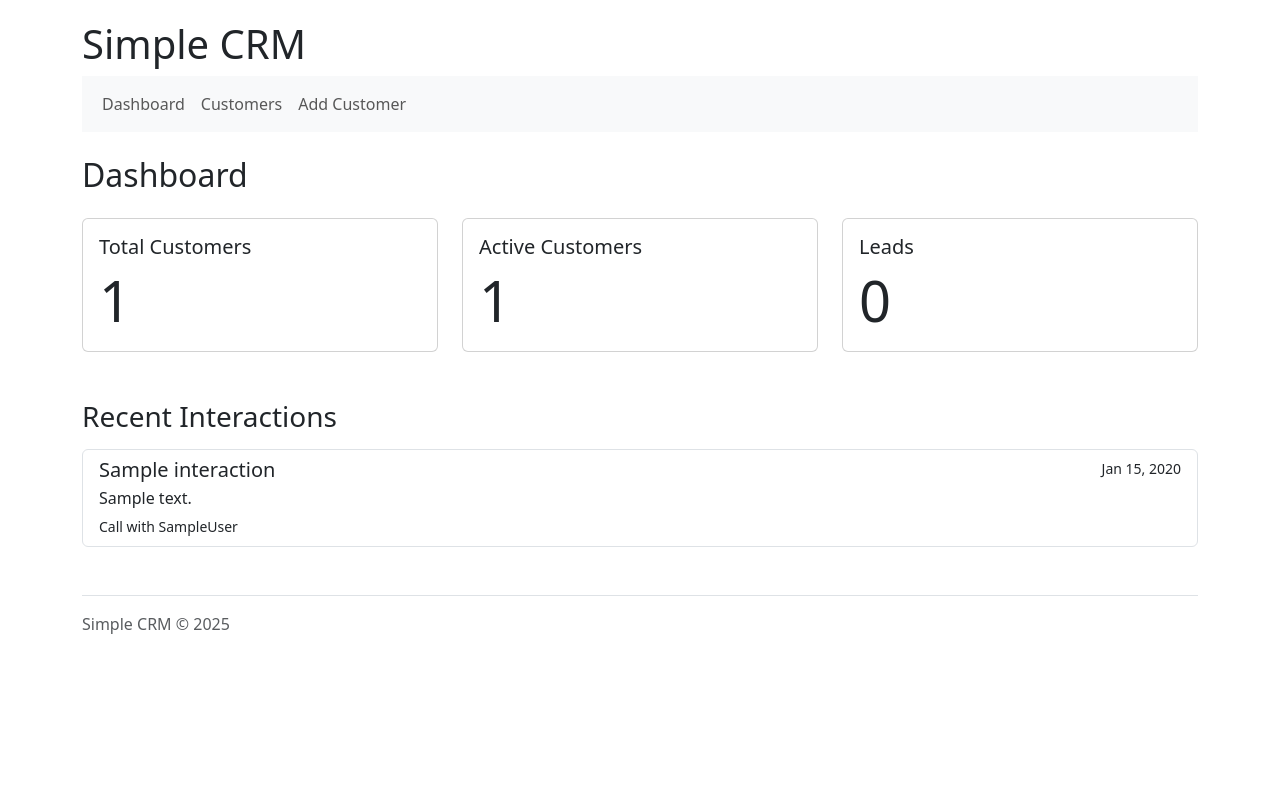
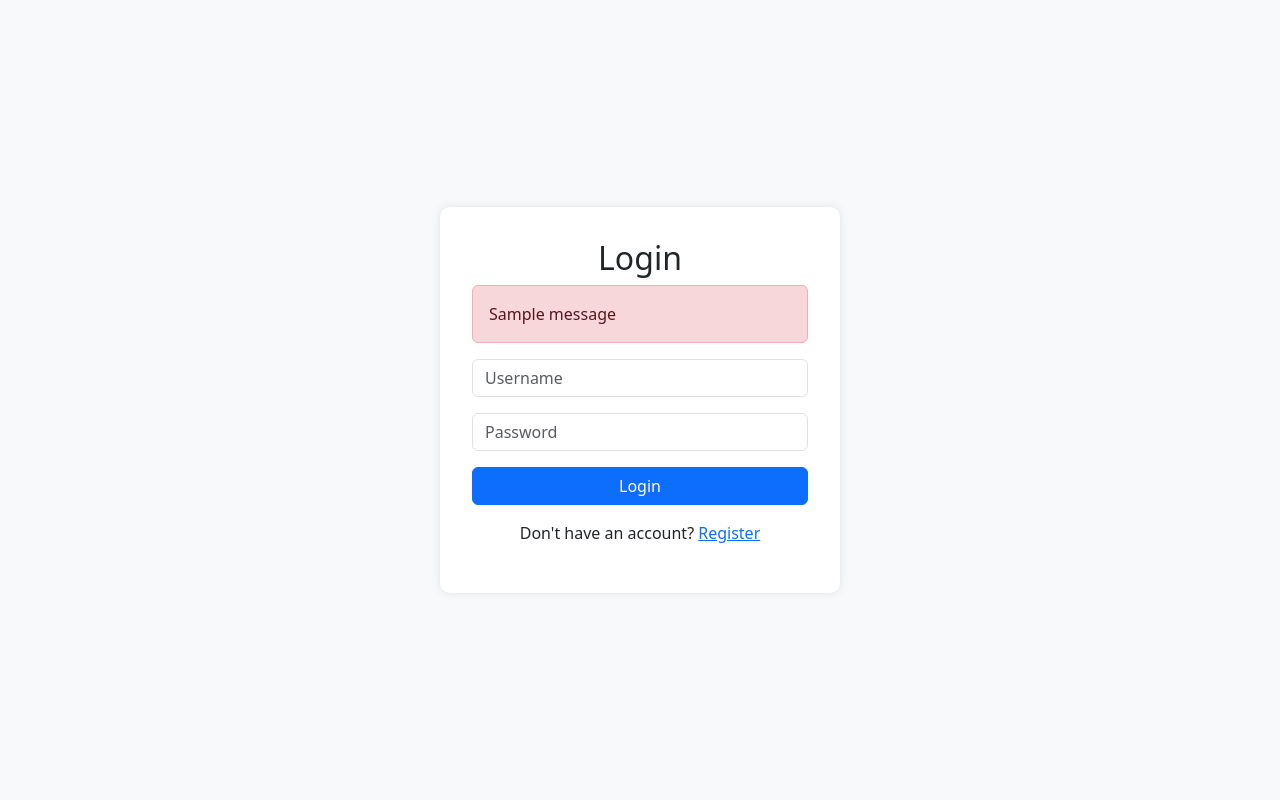
Before and after one commit to shriharsh-dev/simple-crm, a Django app: page /crm/ in a window 1280 px wide. Run offline with Django 5.2, Linux system fonts and the light colour scheme; tables that the repository leaves empty hold one stand-in row (values such as "Sample post"); one stand-in notice (Sample message) is shown.

Commit message:
Added login and register option

```diff
--- a/simplecrm/crm/models.py
+++ b/simplecrm/crm/models.py
@@ -1,26 +1,27 @@
 from django.db import models
+from django.contrib.auth.models import User
 from django.utils import timezone
 
-# Create your models here.
 class Customer(models.Model):
     STATUS_CHOICE = (
-        ('active','Active'),
-        ('inactive','Inactive'),
-        ('lead','Lead'),
+        ('active', 'Active'),
+        ('inactive', 'Inactive'),
+        ('lead', 'Lead'),
     )
 
+    user = models.ForeignKey(User, on_delete=models.CASCADE)  # Link customer to a user
     first_name = models.CharField(max_length=100)
     last_name = models.CharField(max_length=100)
     email = models.EmailField(unique=True)
     phone = models.CharField(max_length=20, blank=True)
     company = models.CharField(max_length=100, blank=True)
-    status = models.CharField(max_length=10, choices=STATUS_CHOICE, default='lead' )
+    status = models.CharField(max_length=10, choices=STATUS_CHOICE, default='lead')
     notes = models.TextField(blank=True)
     created_at = models.DateTimeField(auto_now_add=True)
     update_at = models.DateTimeField(auto_now=True)
 
     def __str__(self):
-        return f"{self.first_name}{self.last_name}"
+        return f"{self.first_name} {self.last_name} ({self.user.username})"  # Show owner in string representation
 
 
 class Interaction(models.Model):
@@ -31,6 +32,7 @@ class Interaction(models.Model):
         ('note', 'Note'),
     )
 
+    user = models.ForeignKey(User, on_delete=models.CASCADE)  # Link interaction to a user
     customer = models.ForeignKey(Customer, on_delete=models.CASCADE, related_name='interactions')
     interaction_type = models.CharField(max_length=10, choices=TYPE_CHOICES)
     subject = models.CharField(max_length=200)
@@ -38,4 +40,4 @@ class Interaction(models.Model):
     date = models.DateTimeField(default=timezone.now)
 
     def __str__(self):
-        return f"{self.interaction_type} with {self.customer} on {self.date.strftime('%Y-%m-%d')}"
+        return f"{self.interaction_type} with {self.customer.first_name} {self.customer.last_name} on {self.date.strftime('%Y-%m-%d')}"
--- /dev/null
+++ b/simplecrm/crm/templates/crm/auth_base.html
@@ -0,0 +1,35 @@
+<!DOCTYPE html>
+<html lang="en">
+<head>
+    <meta charset="UTF-8">
+    <meta name="viewport" content="width=device-width, initial-scale=1.0">
+    <title>{% block title %}Auth{% endblock %}</title>
+    <!-- Bootstrap CSS -->
+    <link href="https://cdn.jsdelivr.net/npm/bootstrap@5.3.0/dist/css/bootstrap.min.css" rel="stylesheet">
+    <style>
+        body {
+            background-color: #f8f9fa;
+            display: flex;
+            justify-content: center;
+            align-items: center;
+            height: 100vh;
+        }
+        .auth-container {
+            width: 100%;
+            max-width: 400px;
+            padding: 2rem;
+            background: white;
+            border-radius: 10px;
+            box-shadow: 0px 0px 10px rgba(0, 0, 0, 0.1);
+        }
+    </style>
+</head>
+<body>
+    <div class="auth-container">
+        {% block content %}{% endblock %}
+    </div>
+
+    <!-- Bootstrap JS -->
+    <script src="https://cdn.jsdelivr.net/npm/bootstrap@5.3.0/dist/js/bootstrap.bundle.min.js"></script>
+</body>
+</html>
--- a/simplecrm/crm/templates/crm/base.html
+++ b/simplecrm/crm/templates/crm/base.html
@@ -24,6 +24,9 @@
                         <li class="nav-item">
                             <a class="nav-link" href="{% url 'customer-create' %}">Add Customer</a>
                         </li>
+                        <li class="nav-item">
+                            <a class="nav-link" href="{% url 'logout' %}">Logout</a>
+                        </li>
                     </ul>
                 </div>
             </nav>
--- a/simplecrm/crm/templates/crm/customer_detail.html
+++ b/simplecrm/crm/templates/crm/customer_detail.html
@@ -10,4 +10,3 @@
         </form>
     </div>
     {% endblock %}
-</div>
--- /dev/null
+++ b/simplecrm/crm/templates/crm/login.html
@@ -0,0 +1,21 @@
+{% extends 'crm/auth_base.html' %}
+
+{% block title %}Login{% endblock %}
+
+{% block content %}
+<h2 class="text-center">Login</h2>
+{% for message in messages %}
+    <div class="alert alert-danger">{{ message }}</div>
+{% endfor %}
+<form method="POST">
+    {% csrf_token %}
+    <div class="mb-3">
+        <input type="text" name="username" class="form-control" placeholder="Username" required>
+    </div>
+    <div class="mb-3">
+        <input type="password" name="password" class="form-control" placeholder="Password" required>
+    </div>
+    <button type="submit" class="btn btn-primary w-100">Login</button>
+</form>
+<p class="text-center mt-3">Don't have an account? <a href="{% url 'register' %}">Register</a></p>
+{% endblock %}
--- a/simplecrm/crm/urls.py
+++ b/simplecrm/crm/urls.py
@@ -1,8 +1,12 @@
 from django.urls import path
 from . import views
+from .views import login_view, register_view, logout_view
 
 urlpatterns = [
-    path('', views.DashboardView.as_view(), name='dashboard'),
+    path('', login_view, name='login'),
+    path("register/", register_view, name='register'),
+    path('logout/', logout_view, name='logout'),
+    path('dashboard/', views.DashboardView.as_view(), name='dashboard'),
     path('customers/', views.CustomerListView.as_view(), name='customer-list'),
     path('customers/add/', views.CustomerCreateView.as_view(), name='customer-create'),
     path('customers/<int:pk>/', views.CustomerDetailView.as_view(), name='customer-detail'),
--- a/simplecrm/crm/views.py
+++ b/simplecrm/crm/views.py
@@ -1,85 +1,139 @@
 from django.shortcuts import render, redirect, get_object_or_404
+from django.contrib.auth import authenticate, login, logout
+from django.contrib import messages
 from django.urls import reverse_lazy
 from django.views import generic
 from .models import Customer, Interaction
+from django.contrib.auth.models import User
 from .forms import CustomerForm, InteractionForm
+from django.contrib.auth.mixins import LoginRequiredMixin
+
 
 # Create your views here.
-class DashboardView(generic.TemplateView):
+def login_view(request):
+    if request.method == 'POST':
+        username = request.POST['username']
+        password = request.POST['password']
+        user = authenticate(request, username=username, password=password)
+        if user is not None:
+            login(request, user)
+            messages.success(request, "Logged in successfully!")
+            return redirect('dashboard')  # Redirect to dashboard
+        else:
+            messages.error(request, "Invalid credentials, try again.")
+            return redirect('login')
+
+    return render(request, 'crm/login.html')
+
+def register_view(request):
+    if request.method == 'POST':
+        username = request.POST['username']
+        email = request.POST['email']
+        password1 = request.POST['password1']
+        password2 = request.POST['password2']
+
+        if password1 != password2:
+            messages.error(request, "Passwords do not match.")
+            return redirect('register')
+
+        if User.objects.filter(username=username).exists():
+            messages.error(request, "Username already taken.")
+            return redirect('register')
+
+        user = User.objects.create_user(username=username, email=email, password=password1)
+        user.save()
+        messages.success(request, "Registration successful! You can now log in.")
+        return redirect('login')
+
+    return render(request, 'crm/register.html')
+
+def logout_view(request):
+    logout(request)
+    messages.success(request, "Logged out successfully!")
+    return redirect('login')
+class DashboardView(LoginRequiredMixin, generic.TemplateView):
     template_name = 'crm/dashboard.html'
+    login_url = 'login'
 
     def get_context_data(self, **kwargs):
         context = super().get_context_data(**kwargs)
-        context["total_customers"] = Customer.objects.count()
-        context['active_customers'] = Customer.objects.filter(status='active').count()
-        context['leads']=Customer.objects.filter(status='lead').count()
-        context['recent_interactions']=Interaction.objects.order_by('-date')[:5]
+        user = self.request.user  # Get the logged-in user
+
+        # Only fetch data that belongs to the current user
+        context["total_customers"] = Customer.objects.filter(user=user).count()
+        context['active_customers'] = Customer.objects.filter(user=user, status='active').count()
+        context['leads'] = Customer.objects.filter(user=user, status='lead').count()
+        context['recent_interactions'] = Interaction.objects.filter(user=user).order_by('-date')[:5]
+
         return context
 
-class CustomerCreateView(generic.CreateView):
+class CustomerCreateView(LoginRequiredMixin, generic.CreateView):
     model = Customer
     form_class = CustomerForm
     template_name = 'crm/customer_form.html'
     success_url = reverse_lazy('customer-list')
 
-class CustomerListView(generic.ListView):
+    def form_valid(self, form):
+        form.instance.user = self.request.user  # Assign the logged-in user
+        return super().form_valid(form)
+
+
+class CustomerListView(LoginRequiredMixin, generic.ListView):
     model = Customer
     template_name = 'crm/customer_list.html'
     context_object_name = 'customers'
 
-class CustomerUpdateView(generic.UpdateView):
+    def get_queryset(self):
+        return Customer.objects.filter(user=self.request.user)
+
+class CustomerUpdateView(LoginRequiredMixin, generic.UpdateView):
     model = Customer
     form_class = CustomerForm
     template_name = 'crm/customer_form.html'
 
+    def get_queryset(self):
+        return Customer.objects.filter(user=self.request.user)  # Restrict update access
+
     def get_success_url(self):
-        return reverse_lazy('customer-detail', kwargs={'pk':self.object.pk})
+        return reverse_lazy('customer-detail', kwargs={'pk': self.object.pk})
 
-class CustomerDeleteView(generic.DeleteView):
+class CustomerDeleteView(LoginRequiredMixin, generic.DeleteView):
     model = Customer
     template_name = 'crm/customer_confirm_delete.html'
     success_url = reverse_lazy('customer-list')
 
-    def add_interaction(request, pk):
-        customer = get_object_or_404(Customer, pk=pk)
+    def get_queryset(self):
+        return Customer.objects.filter(user=self.request.user)  # Restrict delete access
 
-        if request.method == 'POST':
-            form = InteractionForm(request.POST)
-            if form.is_valid():
-                interaction = form.save(commit=False)
-                interaction.customer = customer
-                interaction.save()
-                return redirect('customer-detail', pk=customer.pk)
-
-        return redirect('customer-detail',pk=customer.pk)
-
-class CustomerDetailView(generic.DetailView):
+class CustomerDetailView(LoginRequiredMixin, generic.DetailView):
     model = Customer
     template_name = 'crm/customer_detail.html'
 
+    def get_queryset(self):
+        return Customer.objects.filter(user=self.request.user)  # Restrict access
+
     def get_context_data(self, **kwargs):
         context = super().get_context_data(**kwargs)
-        # Get all interactions for this customer, ordered by most recent first
         context['interactions'] = self.object.interactions.order_by('-date')
-        # Create an empty interaction form with the current customer pre-selected
         context['interaction_form'] = InteractionForm(initial={'customer': self.object})
         return context
 
+
 def add_interaction(request, pk):
-    # Get the customer or return 404 if not found
     customer = get_object_or_404(Customer, pk=pk)
+
+    # Ensure customer belongs to logged-in user
+    if customer.user != request.user:
+        messages.error(request, "You are not allowed to modify this customer's data.")
+        return redirect('dashboard')
 
     if request.method == 'POST':
         form = InteractionForm(request.POST)
         if form.is_valid():
-            # Create interaction but don't save to database yet
             interaction = form.save(commit=False)
-            # Set the customer for this interaction
             interaction.customer = customer
-            # Now save to database
+            interaction.user = request.user  # Ensure interaction belongs to user
             interaction.save()
-            # Redirect back to customer detail page
             return redirect('customer-detail', pk=customer.pk)
 
-    # If form not valid or not a POST request, just redirect back to customer detail
     return redirect('customer-detail', pk=customer.pk)
```
Also changed, not shown: simplecrm/crm/forms.py (+34 -0 lines), simplecrm/crm/templates/crm/register.html (added, +27 -0 lines), simplecrm/crm/migrations/0002_customer_user_interaction_user.py (added), simplecrm/crm/templates/crm/dashboard.html (line endings or trailing spaces), simplecrm/db.sqlite3.
